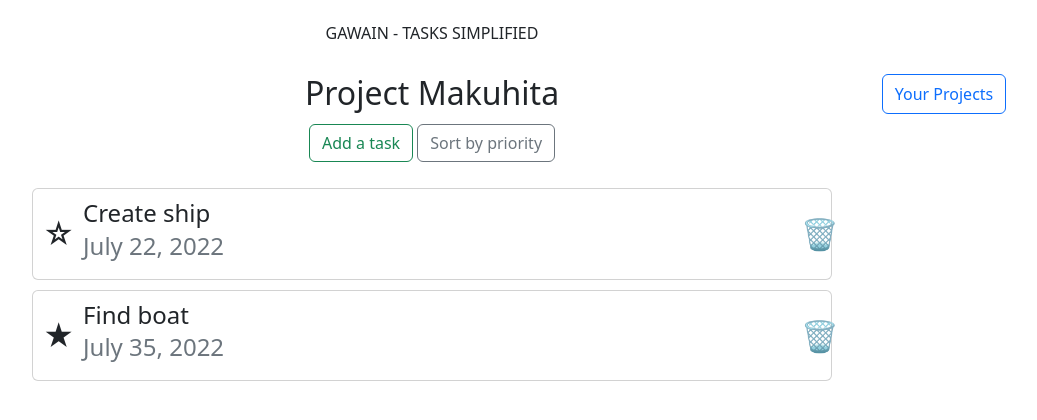
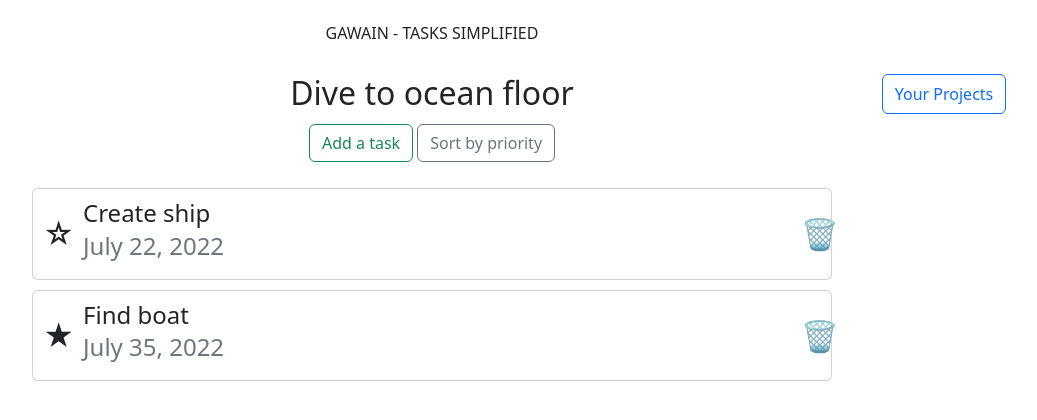
Before and after one commit to jedtap/to-do-list-app, a website built with webpack: page dist/index.html in a window 1280 px wide. Shown: the whole page, without its empty margins (208-1245 px from the left). Built offline with nearby package versions, Linux system fonts and the light colour scheme.

Commit message:
new change title text function

```diff
--- a/src/index.js
+++ b/src/index.js
@@ -74,7 +74,6 @@
 };
 
 function displayToDos(project, index){
-
   // Goal is to display this HTML structure to class .content
   // <div class="card">
   //    <div class="icon prio">★</div>
@@ -84,8 +83,6 @@
   //     </div>
   //    <div class="icon delete-task">🗑</div>
   // </div>
-
-  // dcard, diconPrio, dtask, h4, h5, diconDeleteTask;
 
   dcard = document.createElement("div");
   dcard.setAttribute("class","card");
@@ -117,12 +114,14 @@
   content.appendChild(dcard);
 }
 
-
 function saveToMemory(){
   memory.clear();
   memory.setItem("projectsLibrary", JSON.stringify(projectsLibrary));
 }
 
+function updateProjectText(title){
+  projectText.appendChild(document.createTextNode(title));
+}
 
 
 
@@ -135,14 +134,15 @@
 const newProject = document.querySelector(".new-project");
 const viewTask = document.querySelector(".view-task");
 
+// Non-button items found in home page
+const projectText = document.querySelector("h2");
+const content = document.querySelector(".content");
+
 // Header buttons
 const projectsButton = document.querySelector(".projects-button");
 const newTask = document.querySelector(".new-task");
 const priority = document.querySelector(".priority");
 const dateAdded = document.querySelector(".date-added");
-
-// Content div
-const content = document.querySelector(".content");
 
 // Task buttons
 let prio = document.querySelectorAll(".prio");
@@ -245,6 +245,7 @@
       if (firstProj == projectsLibrary[x].name) { displayToDos(projectsLibrary[x], x) };
     }
   }
+  updateProjectText(firstProj);
 }
 
 
```
Also changed, not shown: dist/index.html, dist/main.js.
